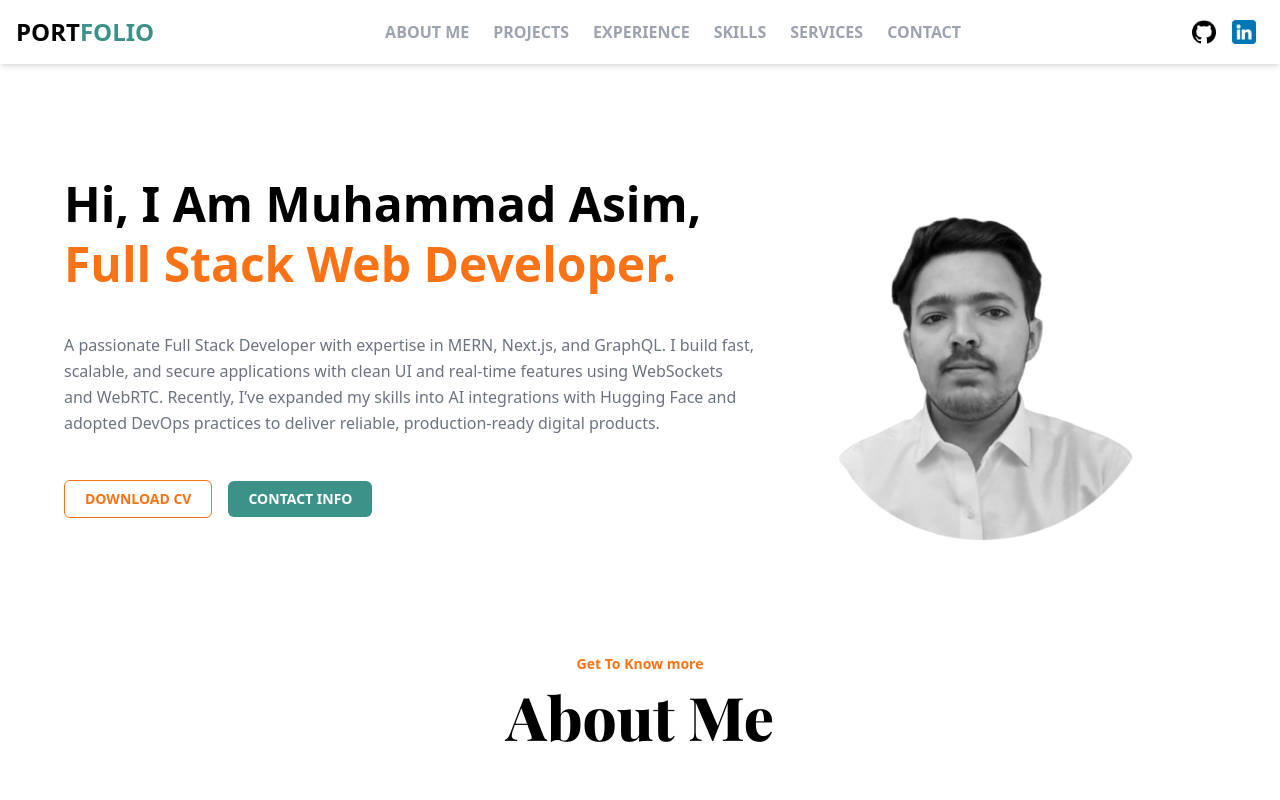
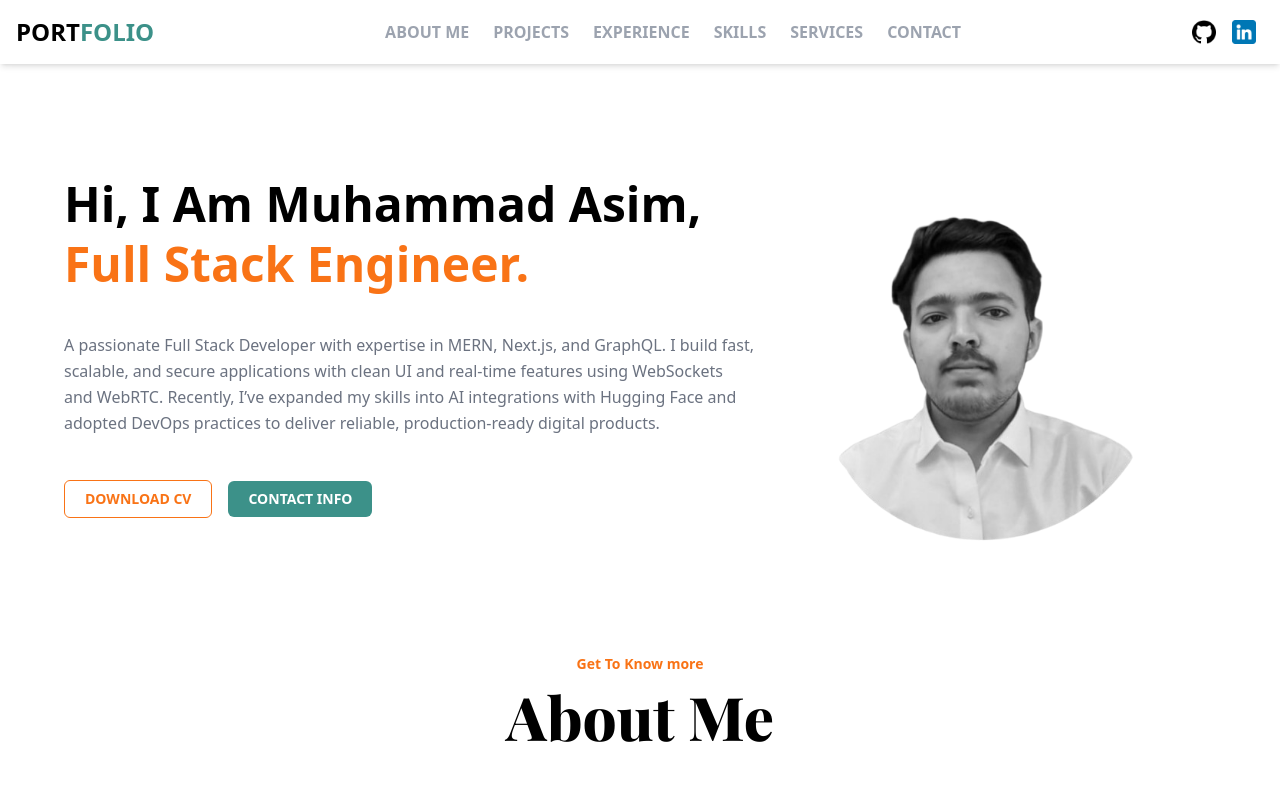
Before and after one commit to Muhammadasim225/portfolio-webapp-frontend, a React (Vite) app in the folder portfolio-app/: page /aboutme in a window 1280 px wide. Shown: the top 800 px of the page. Built offline with nearby package versions, Linux system fonts and the light colour scheme; a web font is replaced by a local one.

Commit message:
Update Homepage.jsx

```diff
--- a/portfolio-app/src/components/Homepage.jsx
+++ b/portfolio-app/src/components/Homepage.jsx
@@ -72,7 +72,7 @@ const vari = {
       variants={vari} initial="initial" animate="anima"
       className='text-left text-2xl font-extrabold text-orange-500 lg:text-5xl lg:text-left'
     >
-      Full Stack Web Developer.
+      Full Stack Engineer.
     </motion.h1>
 
     <motion.p
```
